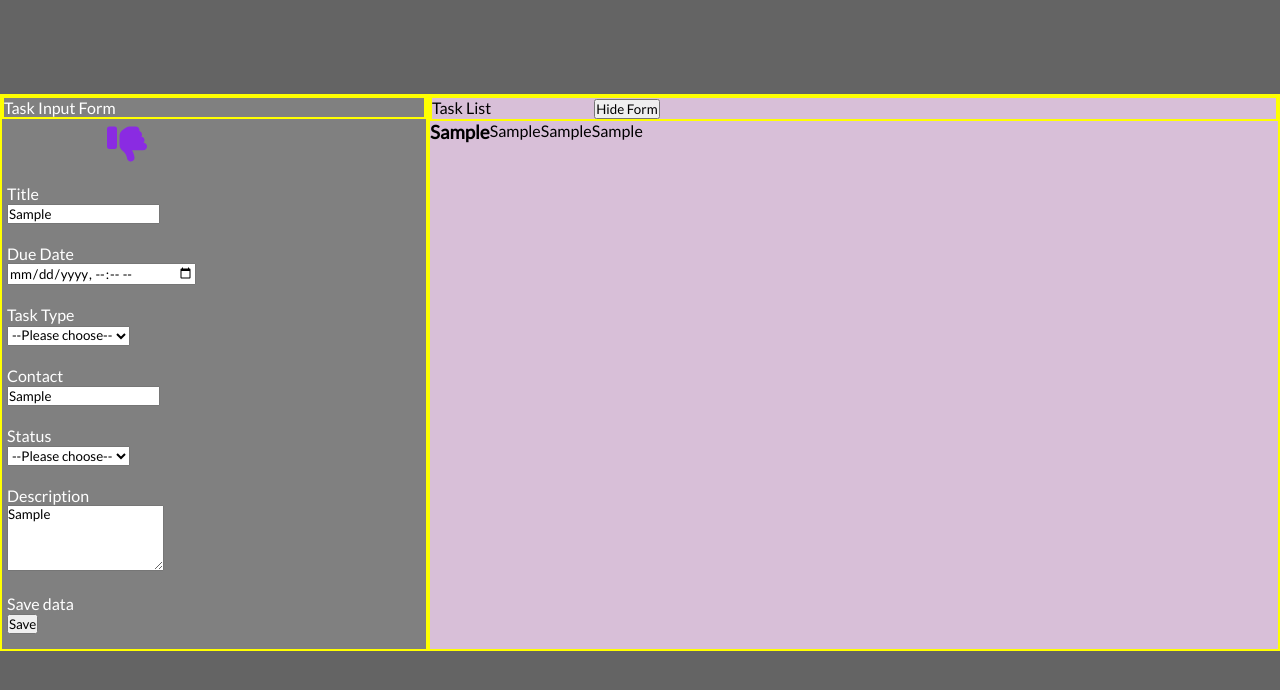
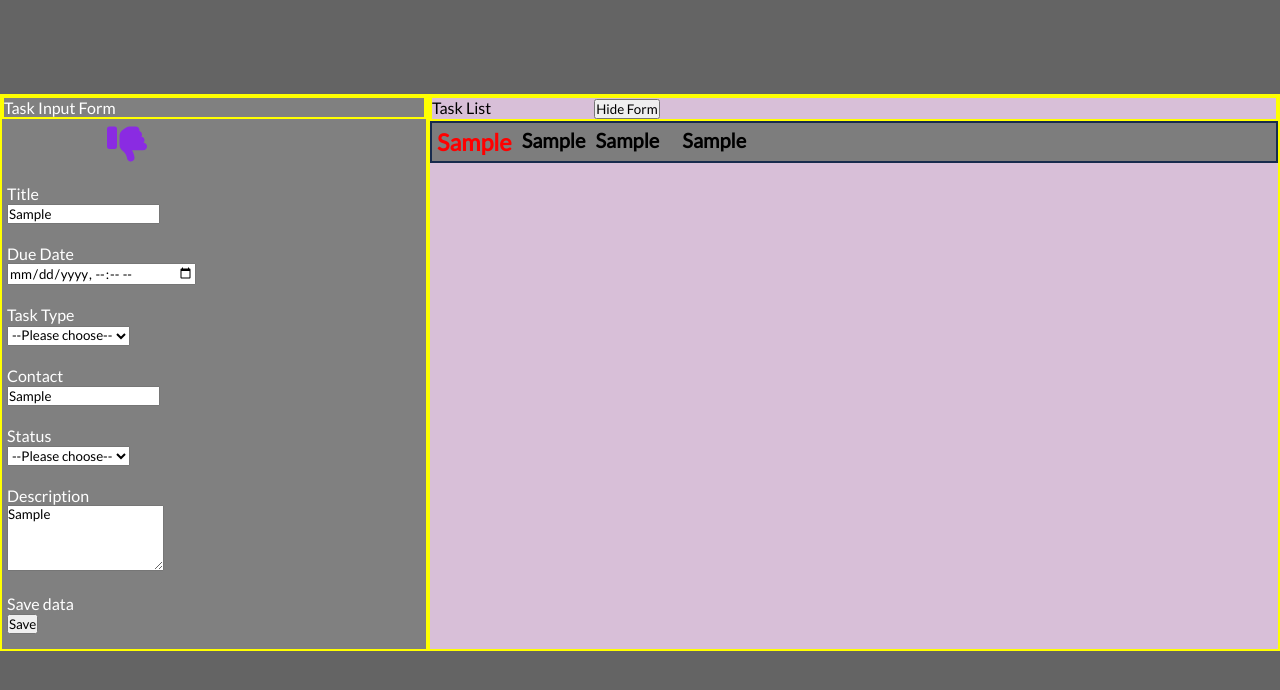
Before and after one commit to Gary-FullStack/FSDI-106-assignment2, a plain HTML site: page index.html in a window 1280 px wide. Both pictures are taken after typing "Sample", "Sample", "Sample" into the empty fields and a click on the button "Save". Shown: the part 96-786 px from the top of the page. Drawn offline with nearby package versions, Linux system fonts and the light colour scheme.

Commit message:
styling stuff

```diff
--- a/css/style.css
+++ b/css/style.css
@@ -1,3 +1,5 @@
+/* I'm a coder not an interior designer. */
+
 @import url("https://fonts.googleapis.com/css2?family=Lato&family=Roboto:ital,wght@0,100;1,100&display=swap");
 
 * {
@@ -172,3 +174,35 @@ label {
     display: block;
   }
 }
+
+/* the list side */
+
+.task {
+  display: flex;
+  font-size: 20px;
+  text-align: center;
+  background-color: #7d7d7d;
+  color: #000000;
+  font-weight: bold;
+  border: 2px solid #172b4d;
+}
+
+h3 {
+  color: red;
+}
+
+.row1 {
+  padding: 5px;
+}
+
+.row2 {
+  padding: 5px;
+}
+
+.row3 {
+  padding: 5px;
+}
+
+.row4 {
+  padding: 5px;
+}
--- a/js/script.js
+++ b/js/script.js
@@ -42,21 +42,23 @@ function saveData() {
 
 // append to the html element
 function displayTask(taskInput) {
+
 	let syntax = `<div class="task">
 
-	  <div><h3>${taskInput.title}</h3>
+	  <div class="row1"><h3>${taskInput.title}</h3>
 	<p>${taskInput.taskdue}</p></div>
 
-		<div><p>${taskInput.tasktype}</p>
+		<div class="row2"><p>${taskInput.tasktype}</p>
 	<p>${taskInput.contact}</p></div>
 
-		<div><p>${taskInput.status}</p>
+		<div class="row3"><p>${taskInput.status}</p>
 	<p>${taskInput.area}</p></div>
 
-		<div><label>${taskInput.contact}</label>
+		<div class="row4" ><label>${taskInput.contact}</label>
 	<label>${taskInput.status}</label></div>
 
 	</div>`;
+
 	$(".list-container").append(syntax);
 
 }
```
